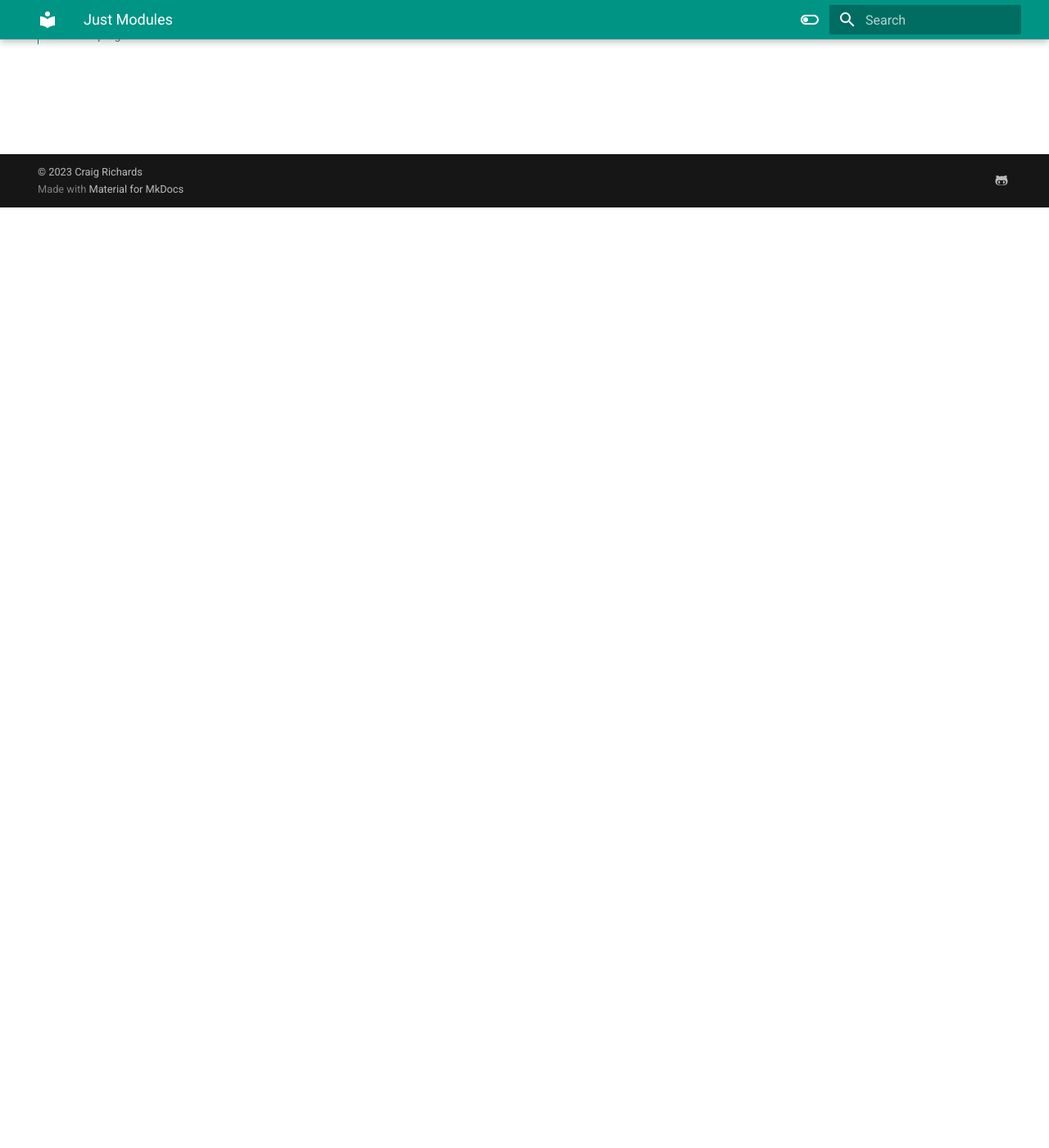
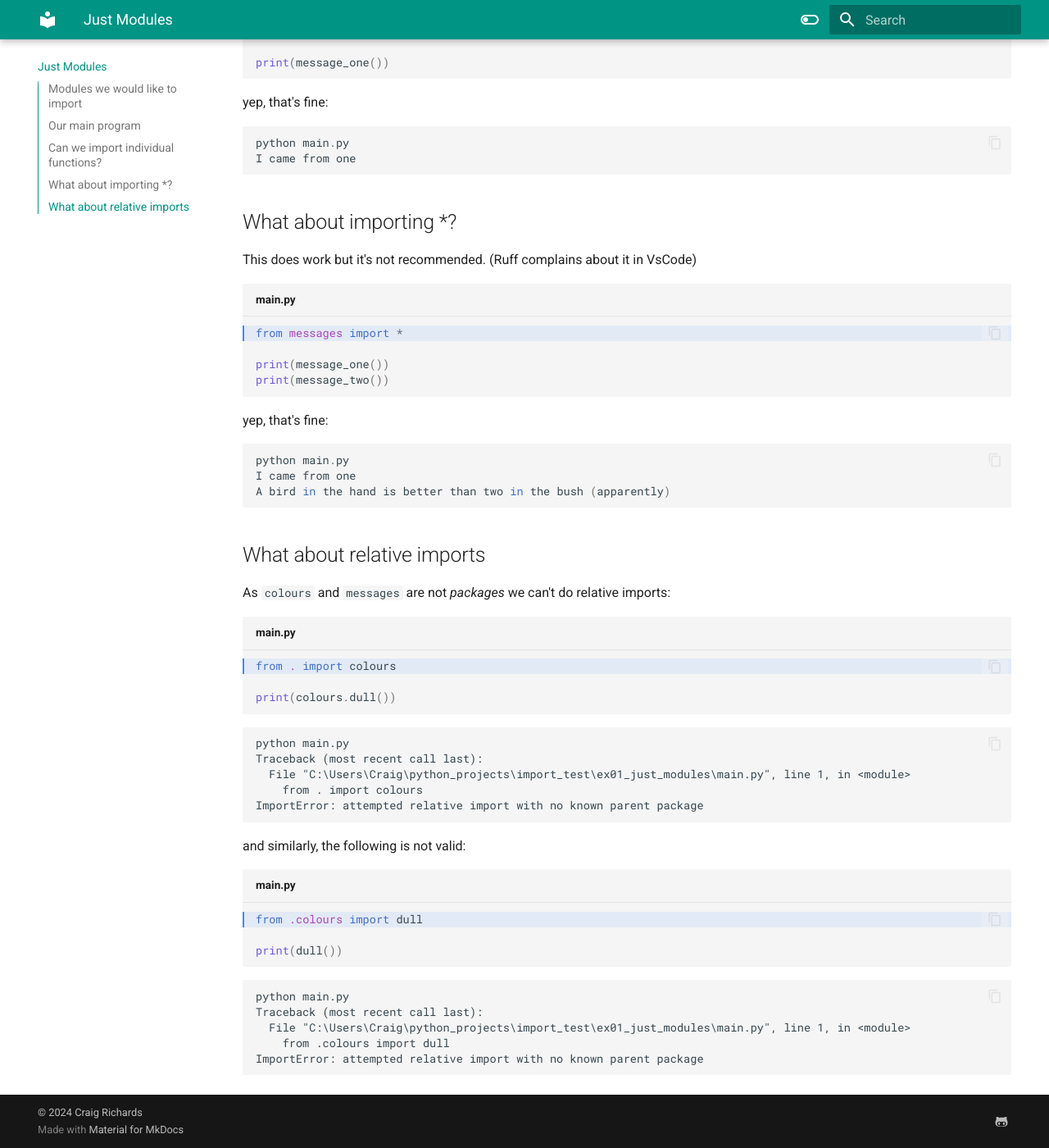
Before and after one commit to greywidget/import_test, an MkDocs documentation site: the page built from docs/one.md, in a window 1280 px wide and 1400 px high, scrolled down 1147 px. Shown: the whole window at 82% size. Built offline with MkDocs 1.6.1 and Material for MkDocs 9.7.7, drawn with Linux system fonts in a browser that asks for light colours.

Commit message:
Finished first example

````diff
--- a/docs/one.md
+++ b/docs/one.md
@@ -37,3 +37,63 @@ A bird in the hand is better than two in the bush (apparently)
 ```
 
 ## Can we import individual functions?
+``` py title="main.py" hl_lines="1"
+from messages import message_one
+
+print(message_one())
+```
+
+yep, that's fine:
+``` powershell
+python main.py
+I came from one
+
+```
+
+## What about importing *?
+This does work but it's not recommended. (Ruff complains about it in VsCode)
+``` py title="main.py" hl_lines="1"
+from messages import *
+
+print(message_one())
+print(message_two())
+```
+
+yep, that's fine:
+``` powershell
+python main.py
+I came from one
+A bird in the hand is better than two in the bush (apparently)
+
+```
+
+## What about relative imports
+As `colours` and `messages` are not *packages* we can't do relative imports:
+``` py title="main.py" hl_lines="1"
+from . import colours
+
+print(colours.dull())
+```
+
+``` powerscript
+python main.py
+Traceback (most recent call last):
+  File "C:\Users\Craig\python_projects\import_test\ex01_just_modules\main.py", line 1, in <module>
+    from . import colours
+ImportError: attempted relative import with no known parent package
+```
+
+and similarly, the following is not valid:
+``` py title="main.py" hl_lines="1"
+from .colours import dull
+
+print(dull())
+```
+
+``` powerscript
+python main.py
+Traceback (most recent call last):
+  File "C:\Users\Craig\python_projects\import_test\ex01_just_modules\main.py", line 1, in <module>
+    from .colours import dull
+ImportError: attempted relative import with no known parent package
+```
--- a/mkdocs.yml
+++ b/mkdocs.yml
@@ -54,4 +54,4 @@ markdown_extensions:
       alternate_style: true
 
 copyright: |
-  &copy; 2023 <a href="https://github.com/greywidget" target="_blank" rel="noopener">Craig Richards</a>
+  &copy; 2024 <a href="https://github.com/greywidget" target="_blank" rel="noopener">Craig Richards</a>
````
